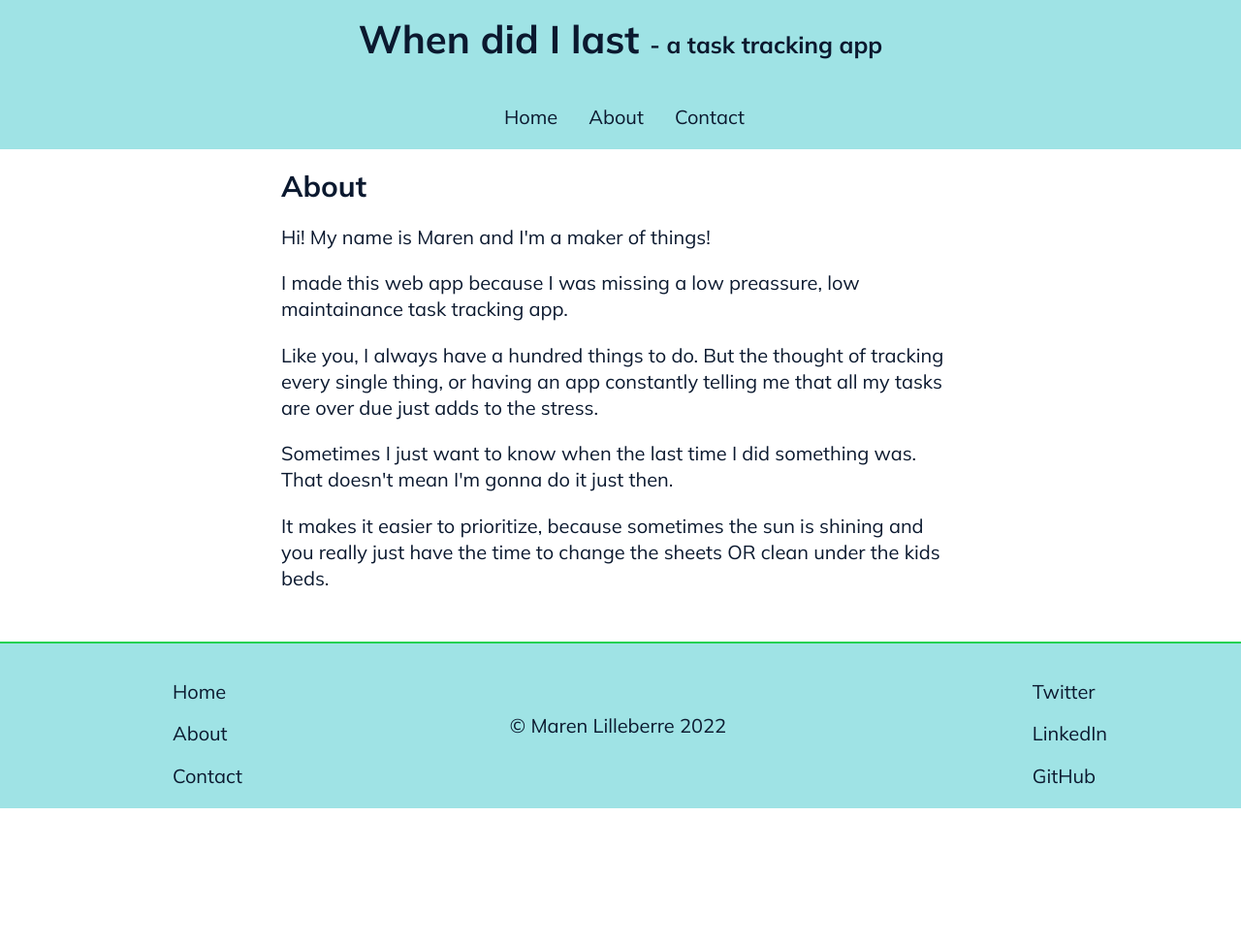
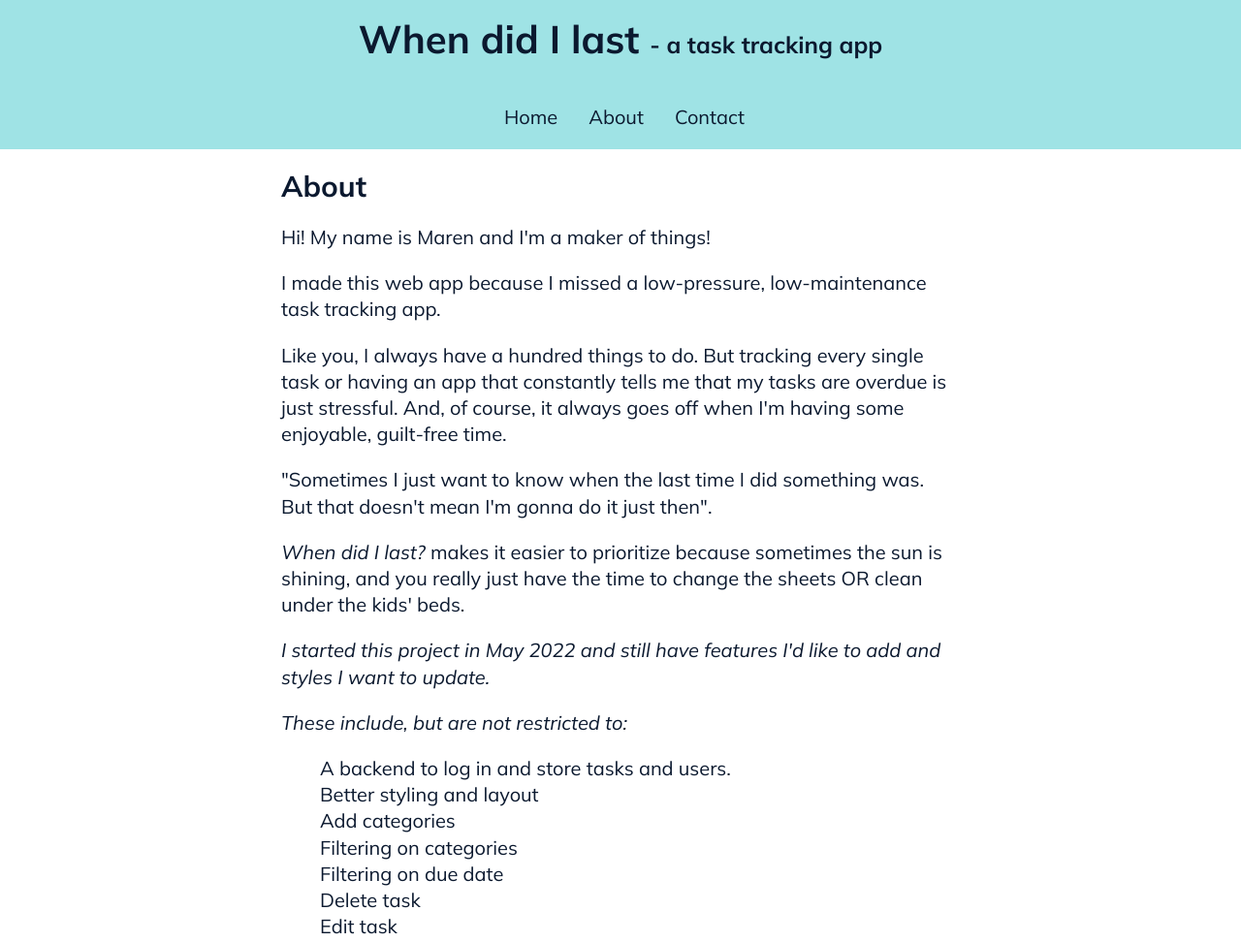
Before and after one commit to Zohla/When-did-I-last, a plain HTML site: page about.html in a window 1280 px wide. Shown: the top 972 px of the page at 97% size. Before the commit the page ends 834 px from the top, so only its background shows below. Drawn offline with Linux system fonts and the light colour scheme.

Commit message:
proof text

```diff
--- a/about.html
+++ b/about.html
@@ -28,23 +28,38 @@
         <div>
           <p>Hi! My name is Maren and I'm a maker of things!</p>
           <p>
-            I made this web app because I was missing a low preassure, low
-            maintainance task tracking app.
+            I made this web app because I missed a low-pressure, low-maintenance
+            task tracking app.
           </p>
           <p>
-            Like you, I always have a hundred things to do. But the thought of
-            tracking every single thing, or having an app constantly telling me
-            that all my tasks are over due just adds to the stress.
+            Like you, I always have a hundred things to do. But tracking every
+            single task or having an app that constantly tells me that my tasks
+            are overdue is just stressful. And, of course, it always goes off
+            when I'm having some enjoyable, guilt-free time.
+          </p>
+          <p class="contrast">
+            "Sometimes I just want to know when the last time I did something
+            was. But that doesn't mean I'm gonna do it just then".
           </p>
           <p>
-            Sometimes I just want to know when the last time I did something
-            was. That doesn't mean I'm gonna do it just then.
+            <span class="italics"> When did I last?</span> makes it easier to
+            prioritize because sometimes the sun is shining, and you really just
+            have the time to change the sheets OR clean under the kids' beds.
           </p>
-          <p>
-            It makes it easier to prioritize, because sometimes the sun is
-            shining and you really just have the time to change the sheets OR
-            clean under the kids beds.
+          <p class="italics">
+            I started this project in May 2022 and still have features I'd like
+            to add and styles I want to update.
           </p>
+          <p class="italics">These include, but are not restricted to:</p>
+          <ul>
+            <li>A backend to log in and store tasks and users.</li>
+            <li>Better styling and layout</li>
+            <li>Add categories</li>
+            <li>Filtering on categories</li>
+            <li>Filtering on due date</li>
+            <li>Delete task</li>
+            <li>Edit task</li>
+          </ul>
         </div>
       </section>
     </main>
```
